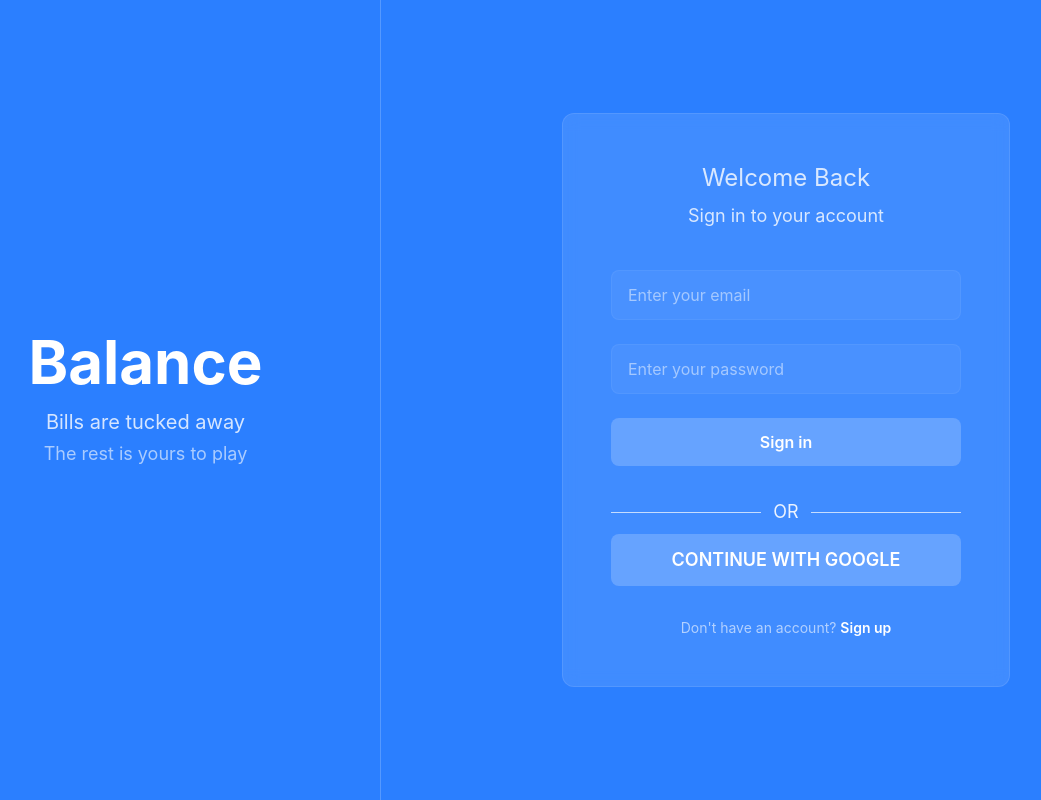
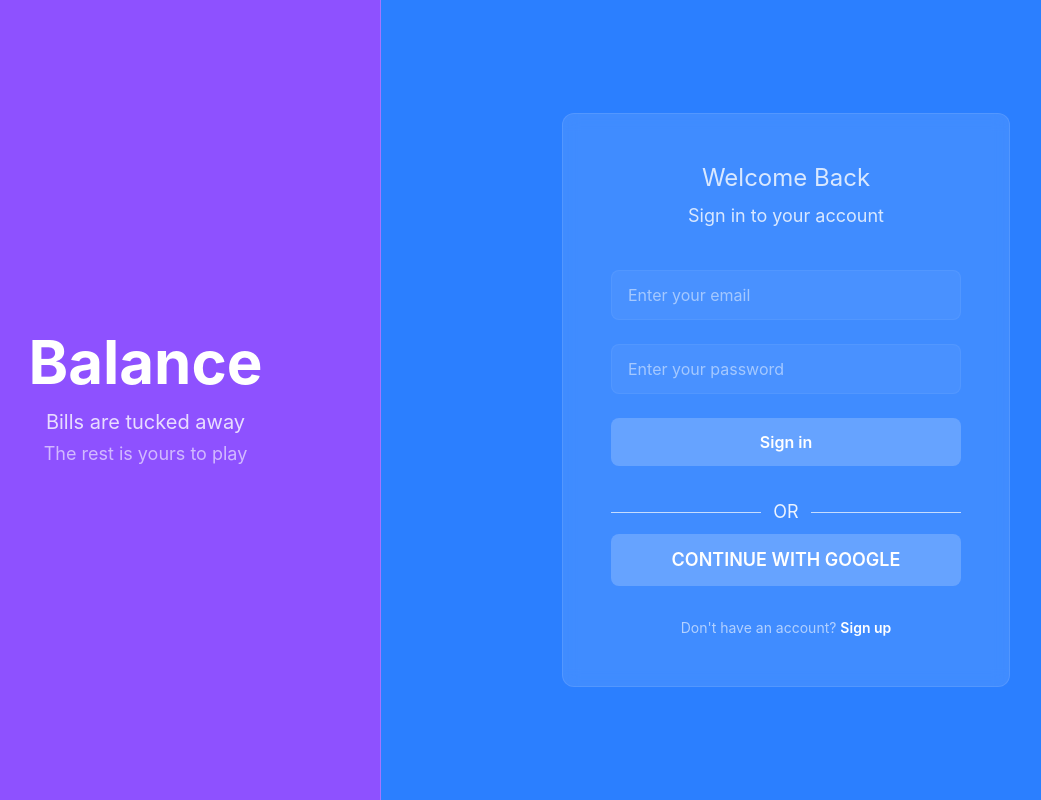
Before and after one commit to vannaksokpanha/Student_Budget_Planner, a React app in the folder Frontend/: page /login in a window 1280 px wide. Shown: the whole page, without its empty margins (89-1130 px from the left). Built offline with nearby package versions, Linux system fonts and the light colour scheme; the HTML template or start-up script is replaced by a standard one.

Commit message:
changed colors...

```diff
--- a/Frontend/src/pages/Login.jsx
+++ b/Frontend/src/pages/Login.jsx
@@ -62,7 +62,7 @@ const Login = () => {
       {/* Desktop (>=md) */}
       <div className="hidden md:flex min-h-screen">
         {/* Left side */}
-        <div className="flex-1 bg-blue-500 flex flex-col items-center justify-center p-12 border-r border-white/20">
+        <div className="flex-1 bg-violet-500 flex flex-col items-center justify-center p-12 border-r border-white/20">
           <div className="text-center">
             <h1 className='text-6xl font-bold text-white mb-4'>Balance</h1>
             <p className='text-xl text-white/80 mb-1'>Bills are tucked away</p>
```
